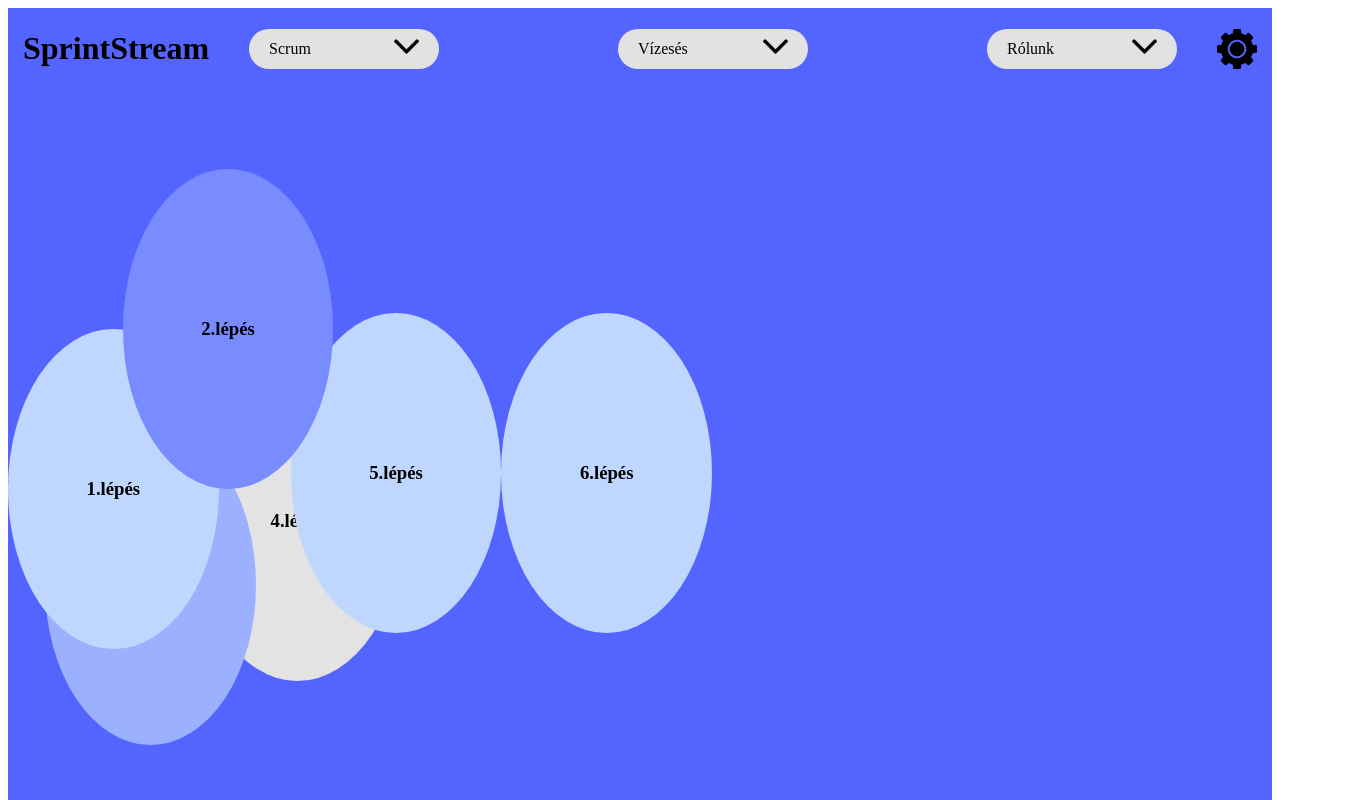
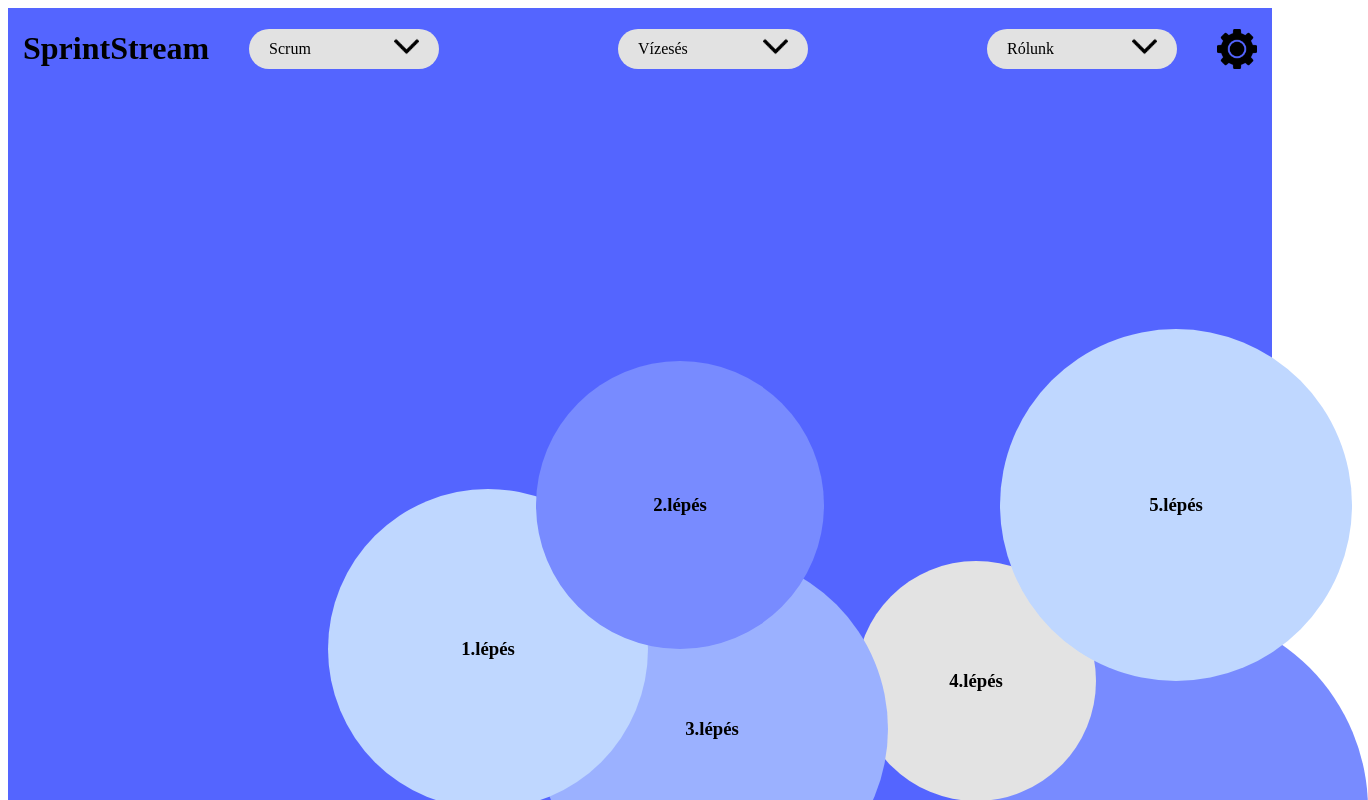
Before and after one commit to WR0NGTH3HU4/SprintStream, a SvelteKit app in the folder app/: page /vizeses_oldal in a window 1280 px wide. Shown: the top 800 px of the page, 1368 px wide, since content can reach past the window. Built offline with nearby package versions, Linux system fonts and the light colour scheme.

Commit message:
további körök hozzáadása

```diff
--- a/app/src/routes/vizeses_oldal/+page.svelte
+++ b/app/src/routes/vizeses_oldal/+page.svelte
@@ -20,6 +20,10 @@
             <div class="kor kor6">
                 <h3>6.lépés</h3>
             </div>
+            <div class="kor kor7">
+                <h3>7.lépés</h3>
+            </div>
+
         </div>
     </div>
 </main>
@@ -29,11 +33,14 @@
         background-color:#5465FF ;
     }
     .main{
-        height: 50rem;
+        width:fit-content;
+        height: 70rem;
         display: flex;
         flex-direction: row;
-        justify-content: center;
+        justify-content:space-between;
         align-items: center;
+        position:relative;
+
     }
     .kor{
         display: flex;
@@ -41,7 +48,8 @@
         justify-content: center;
         align-items: center ;
         flex-wrap: wrap;
-        position: relative;
+        position: absolute;
+        transform: translate(20rem);
     }
     .kor1{
 
@@ -49,54 +57,61 @@
         width: 20rem;
         height: 20rem;
         border-radius: 100%;
-        z-index: 2;
+        z-index: 4;
     }
     .kor2{
         background-color:#788BFF ;
-        width: 20rem;
-        height: 20rem;
+        width: 18rem;
+        height: 18rem;
         border-radius: 100%;
-        position: relative;
-        transform: translate( -6rem,-10rem);
-        z-index: 3;
+        transform: translate( 33rem,-9rem);
+        z-index: 5;
     }
     .kor3{
 
         background-color:#9BB1FF ;
-        width: 20rem;
-        height: 20rem;
+        width: 22rem;
+        height: 22rem;
         border-radius: 100%;
-        position: relative;
-        transform: translate( -24rem,6rem);
-        z-index: 1;
+        transform: translate( 33rem,5rem);
+        z-index: 3;
     }
     .kor4{
         background-color:#E3E3E3 ;
-        width: 20rem;
-        height: 20rem;
+        width: 15rem;
+        height: 15rem;
         border-radius: 100%;
-        position: relative;
-        transform: translate(-28rem,2rem);
-        z-index: 0;
+
+        transform: translate(53rem,2rem);
+        z-index: 2;
     }
     .kor5{
         background-color:#BFD7FF ;
-        width: 20rem;
-        height: 20rem;
+        width: 22rem;
+        height: 22rem;
         border-radius: 100%;
-        position: relative;
-        transform: translate(-35rem,-1rem);
+
+        transform: translate(62rem,-9rem);
+        z-index: 2;
+    }
+    .kor6{
+        background-color:#788BFF ;
+        width: 25rem;
+        height: 25rem;
+        border-radius: 100%;
+
+        transform: translate(60rem,10rem);
         z-index: 1;
     }
-    .kor6{
+    .kor7{
         background-color:#BFD7FF ;
-        width: 20rem;
-        height: 20rem;
+        width: 15rem;
+        height: 15rem;
         border-radius: 100%;
-        position: relative;
-        transform: translate(-35rem,-1rem);
-        z-index: 1;
+        transform: translate(48rem,18rem);
+        z-index: 0;
     }
+
 </style>
 
 <script lang="ts">
```
